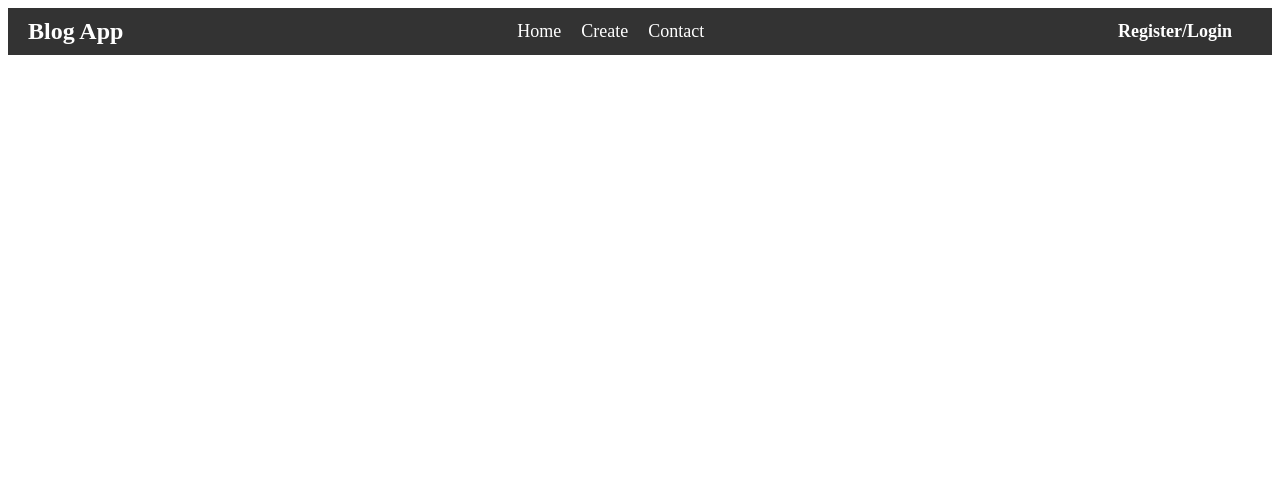
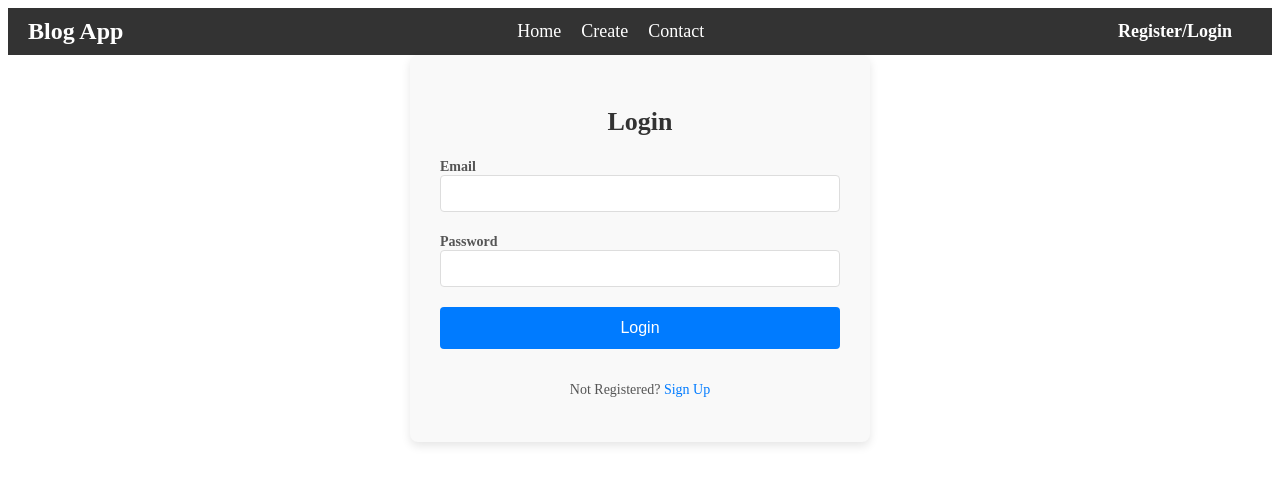
Before and after one commit to jasonMatillano/MERN_BLOG, a React (Vite) app in the folder client/: page /login in a window 1280 px wide. Shown: the top 484 px of the page. Built offline with nearby package versions, Linux system fonts and the light colour scheme.

Commit message:
003CreatedLoginPage

```diff
--- a/client/src/App.jsx
+++ b/client/src/App.jsx
@@ -1,3 +1,4 @@
+import Login from "./login"
 import Navbar from "./Navbar"
 import Register from "./Register"
 import {BrowserRouter, Routes, Route} from "react-router-dom"
@@ -12,7 +13,7 @@
       <Routes>
         <Route path="/" element={<h1>Home</h1>} />
         <Route path="/register" element={<Register />} />
-        <Route path="/contact" element={<h1>Contact</h1>} />
+        <Route path="/login" element={<Login />} />
       </Routes>
     </BrowserRouter>
   )
--- /dev/null
+++ b/client/src/Login.jsx
@@ -0,0 +1,24 @@
+import { Link } from "react-router-dom"
+
+function Login() {
+  return (
+    <div className="signup_form">
+    <h2>Login</h2>
+    <form action="">
+      <div>
+        <label htmlFor="email">Email</label>
+        <input type="email" name="email" id="email" />
+      </div>
+      <div>
+        <label htmlFor="password">Password</label>
+        <input type="password" name="password" id="password" />
+      </div>
+      <button>Login</button>
+    </form>
+    <br />
+    <p>Not Registered? <a href="/login"><Link to='/register'>Sign Up</Link></a></p>
+  </div>
+  )
+}
+
+export default Login
--- a/client/src/Register.jsx
+++ b/client/src/Register.jsx
@@ -1,4 +1,4 @@
-
+import { Link } from "react-router-dom"
 
 function Register() {
   return (
@@ -20,7 +20,7 @@
         <button>Sign Up</button>
       </form>
       <br />
-      <p>Already have an account? <a href="/login">Login</a></p>
+      <p>Already have an account? <a href="/login"><Link to='/login'>Login</Link></a></p>
     </div>
   )
 }
```
